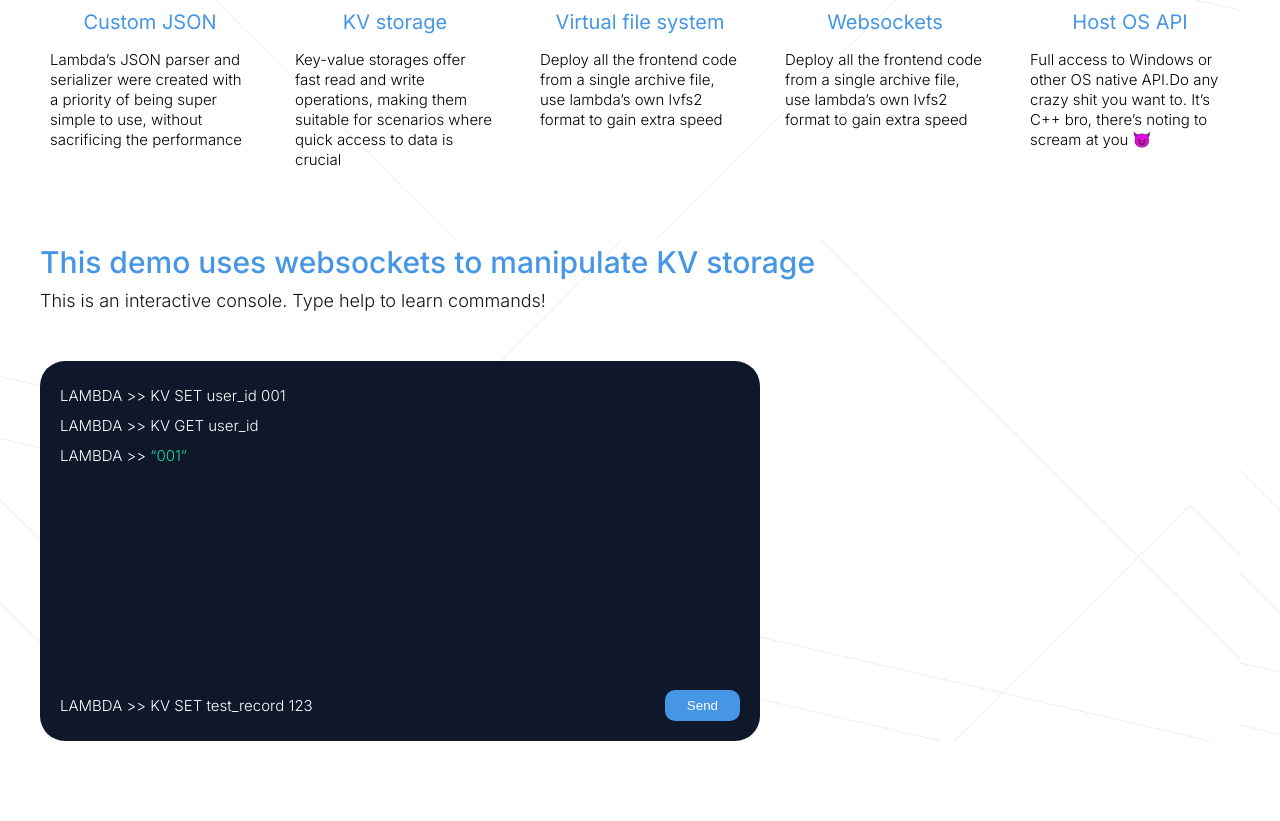
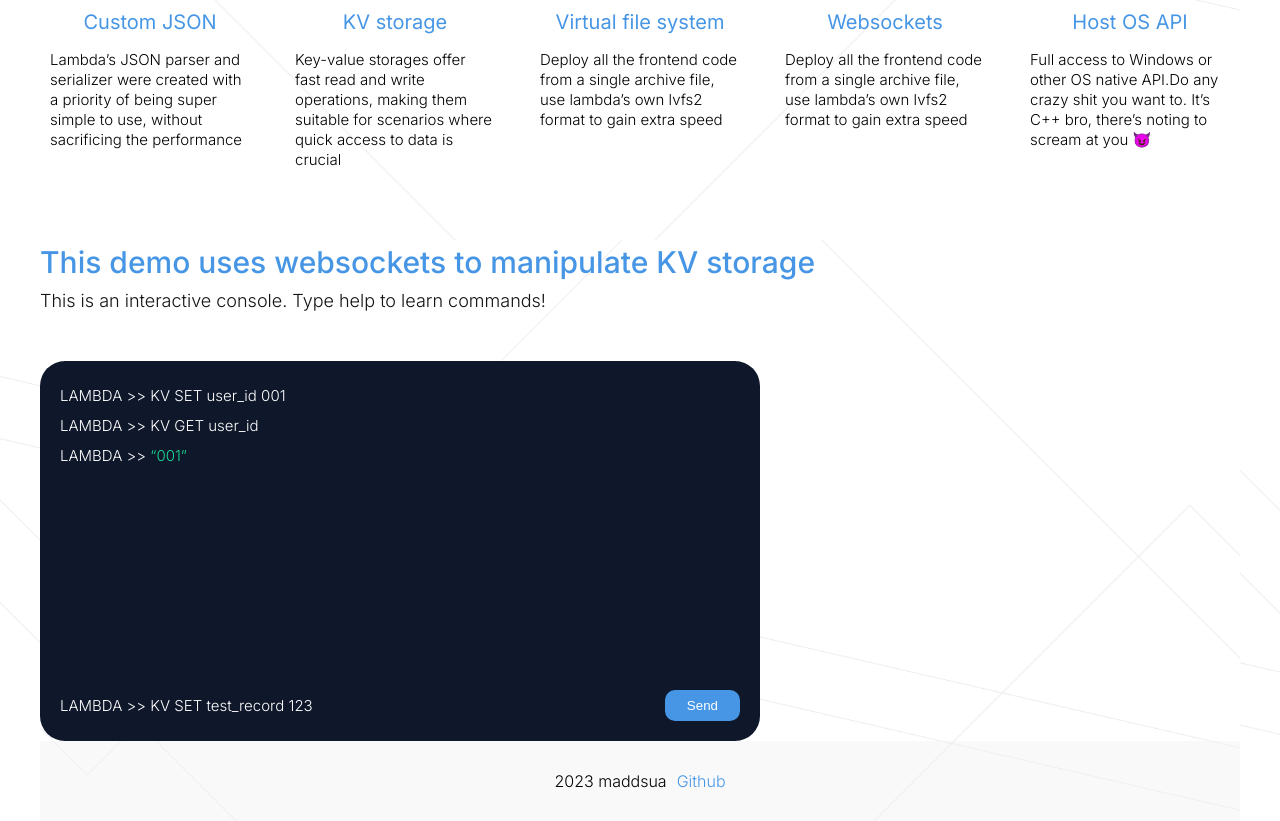
Before and after one commit to maddsua/lambda, a Vue app in the folder examples/frontends/demo/: page / in a window 1280 px wide. Shown: the part 645-1466 px from the top of the page. Before the commit the page ends 1386 px from the top, so only its background shows below. Built offline with nearby package versions, Linux system fonts and the light colour scheme.

Commit message:
add footer

```diff
--- a/examples/frontends/demo/src/App.vue
+++ b/examples/frontends/demo/src/App.vue
@@ -2,6 +2,7 @@
 import Header from './components/Header.vue';
 import Features from './components/Features.vue';
 import Console from './components/Console.vue';
+import Footer from './components/Footer.vue';
 </script>
 
 <template>
@@ -12,4 +13,7 @@ import Console from './components/Console.vue';
     <Features/>
     <Console/>
   </main>
+  <footer>
+    <Footer/>
+  </footer>
 </template>
--- /dev/null
+++ b/examples/frontends/demo/src/components/Footer.vue
@@ -0,0 +1,34 @@
+<template>
+    <div class="coopyright">
+        <span>2023 maddsua</span>
+        <a href="https://github.com/maddsua/lambda/tree/main">Github</a>
+    </div>
+</template>
+
+<style lang="scss" scoped>
+.coopyright {
+    display: flex;
+    justify-content: center;
+    align-items: center;
+    height: 80px;
+    background: rgba(240, 240, 240, 0.40);
+
+    span,
+    a {
+        font-weight: 300;
+    }
+
+    span {
+        margin-right: 10px;
+    }
+
+    a {
+        color: #4696E5;
+        transition: .1s ease-in-out;
+
+        &:hover {
+            color: #111;
+        }
+    }
+}
+</style>
```
